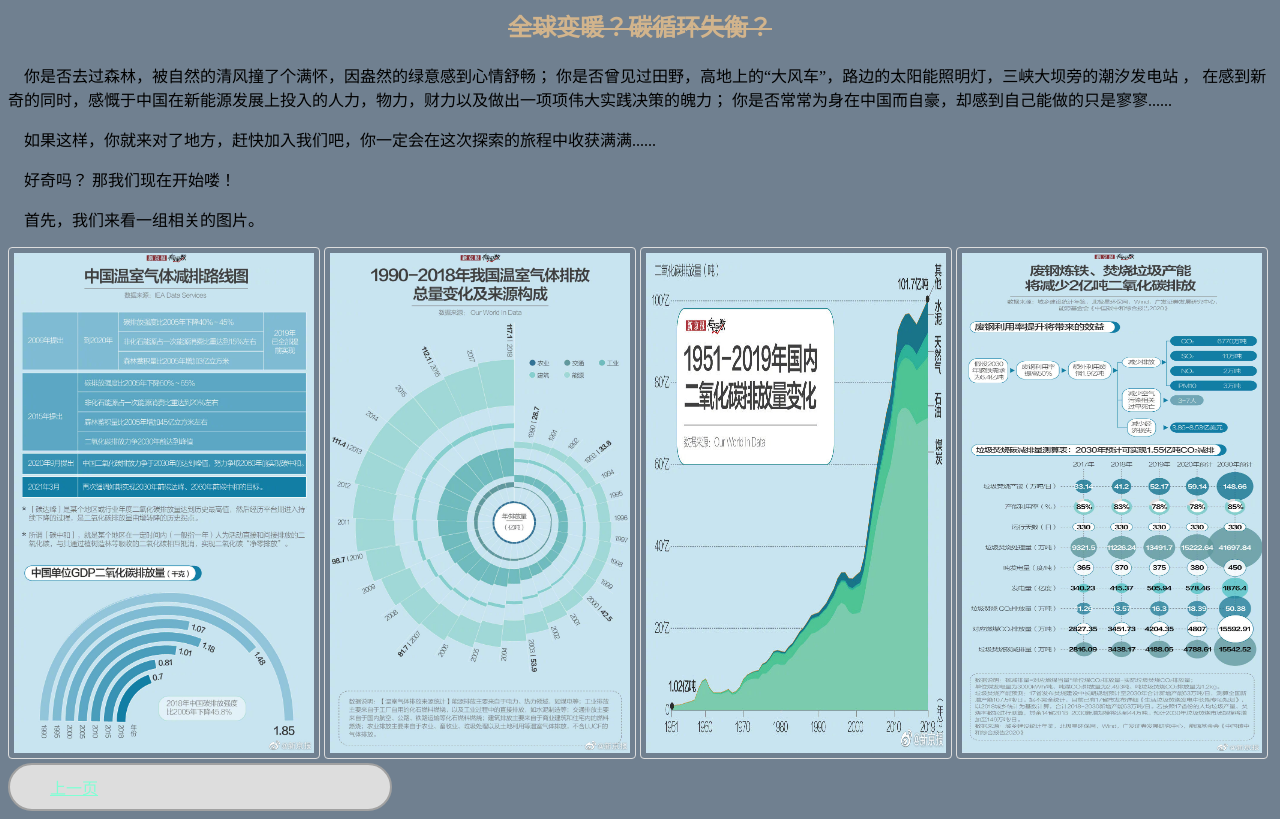
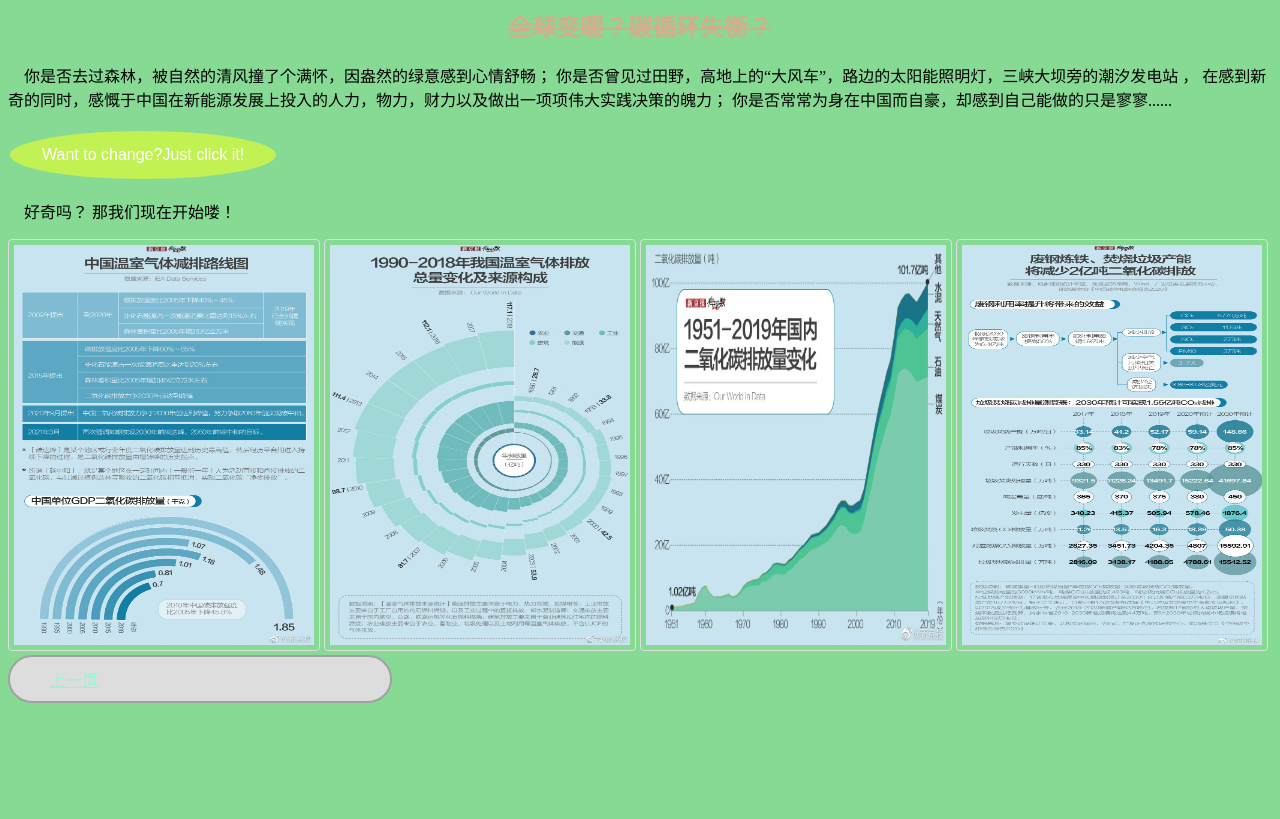
Before and after one commit to No-Code-No-Life-in-EL/EL-Code, a plain HTML site: page dist/L-xinyi.html in a window 1280 px wide. Shown: the part 81-900 px from the top of the page. After the commit the page ends 800 px from the top, so only its background shows below. Drawn offline with Linux system fonts and the light colour scheme.

Commit message:
Add simple pieces of JS languages.

```diff
--- a/dist/L-xinyi.html
+++ b/dist/L-xinyi.html
@@ -5,18 +5,35 @@
     <meta charset="utf-8">
     <title>L-xinyi</title>
     <style>
+        .button {
+            background-color: #c2f153;
+            border: none;
+            color: white;
+            padding: 15px 32px;
+            text-align: center;
+            text-decoration: none;
+            display: inline-block;
+            font-size: 16px;
+            margin: 4px 2px;
+            cursor: pointer;
+        }
+
+        .button1 {
+            border-radius: 50%;
+        }
+
         body {
-            background-color: slategrey
+            background-color: rgb(134, 218, 148)
         }
 
         h1 {
-            color: peru;
+            color: rgb(63, 153, 205);
             text-align: center;
 
         }
 
         h2 {
-            color: tan;
+            color: rgb(210, 174, 140);
             text-align: center;
             text-decoration: line-through;
         }
@@ -66,31 +83,33 @@
     <h1>碳中和--中国一直在路上</h1>
     <h2>全球变暖？碳循环失衡？
     </h2>
+    <script>
+        function FirstTry() {
+            x = document.getElementById("first");
+            x.innerHTML = "首先，我们来看一组图片.";
+        }
+    </script>
     <p>&nbsp&nbsp&nbsp&nbsp你是否去过森林，被自然的清风撞了个满怀，因盎然的绿意感到心情舒畅；
         你是否曾见过田野，高地上的“大风车”，路边的太阳能照明灯，三峡大坝旁的潮汐发电站 ，
         在感到新奇的同时，感慨于中国在新能源发展上投入的人力，物力，财力以及做出一项项伟大实践决策的魄力；
         你是否常常为身在中国而自豪，却感到自己能做的只是寥寥......</p>
-    <p>&nbsp&nbsp&nbsp&nbsp如果这样，你就来对了地方，赶快加入我们吧，你一定会在这次探索的旅程中收获满满......
-    </p>
-    <p>
+    <button type="button" onclick="FirstTry()" class='button button1'>Want to change?Just click it!</button>
+    <p id="first">
         &nbsp&nbsp&nbsp&nbsp好奇吗？ 那我们现在开始喽！
     </p>
-    <p>
-        &nbsp&nbsp&nbsp&nbsp首先，我们来看一组相关的图片。
-    </p>
+
     <img loading='lazy' src='./efficient_results/img-1616896709678dd82f5e8fb4c0f718262bd7e48f64792.jpg' width='300'
-        height='500' />
+        height='400' />
     <img loading='lazy' src='./efficient_results/img-1616896717609bd86dc147cdab89069d92a1884345285.jpg' width='300'
-        height='500' />
+        height='400' />
     <img loading='lazy' src='./efficient_results/img-16168967123009dc7d2752c48f9a921a2e834c10a2688.jpg' width='300'
-        height='500' />
+        height='400' />
     <img loading='lazy' src='./efficient_results/img-16168967270353a1a82b101862380fb3a6623118d5533.jpg' width='300'
-        height='500' />
+        height='400' />
 
     <div>
         <a href="./index.html" rel="index">上一页</a>
     </div>
-
 </body>
 
 </html>
```
